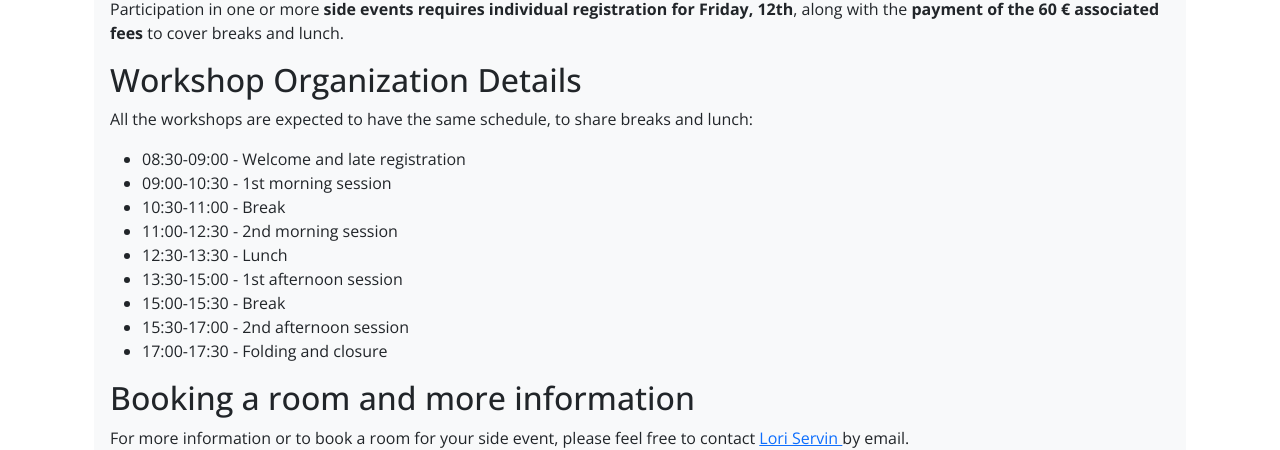
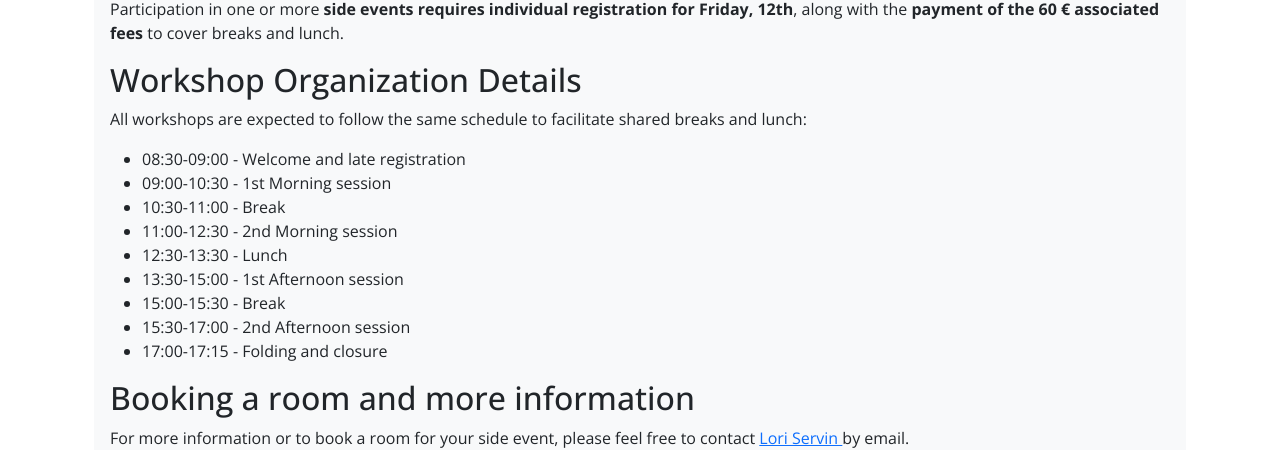
Before and after one commit to riscv-europe/summit-website-development, a Jekyll site: the page built from summit/2026/side-events.md, in a window 1280 px wide and 900 px high, scrolled down 830 px. Shown: the part 402-852 px from the top of the window. Built offline with Jekyll 4.4.1, drawn with Linux system fonts in a browser that asks for light colours.

Commit message:
Fix: improve wording and formating.

```diff
--- a/summit/2026/side-events.md
+++ b/summit/2026/side-events.md
@@ -82,18 +82,18 @@
 
 ## Workshop Organization Details
 
-All the workshops are expected to have the same schedule, to share
-breaks and lunch:
+All workshops are expected to follow the same schedule to facilitate
+shared breaks and lunch:
 
 - 08:30-09:00 - Welcome and late registration
-- 09:00-10:30 - 1st morning session
+- 09:00-10:30 - 1st Morning session
 - 10:30-11:00 - Break
-- 11:00-12:30 - 2nd morning session
+- 11:00-12:30 - 2nd Morning session
 - 12:30-13:30 - Lunch
-- 13:30-15:00 - 1st afternoon session
+- 13:30-15:00 - 1st Afternoon session
 - 15:00-15:30 - Break
-- 15:30-17:00 - 2nd afternoon session
-- 17:00-17:30 - Folding and closure
+- 15:30-17:00 - 2nd Afternoon session
+- 17:00-17:15 - Folding and closure
 
 ## Booking a room and more information
 
```
